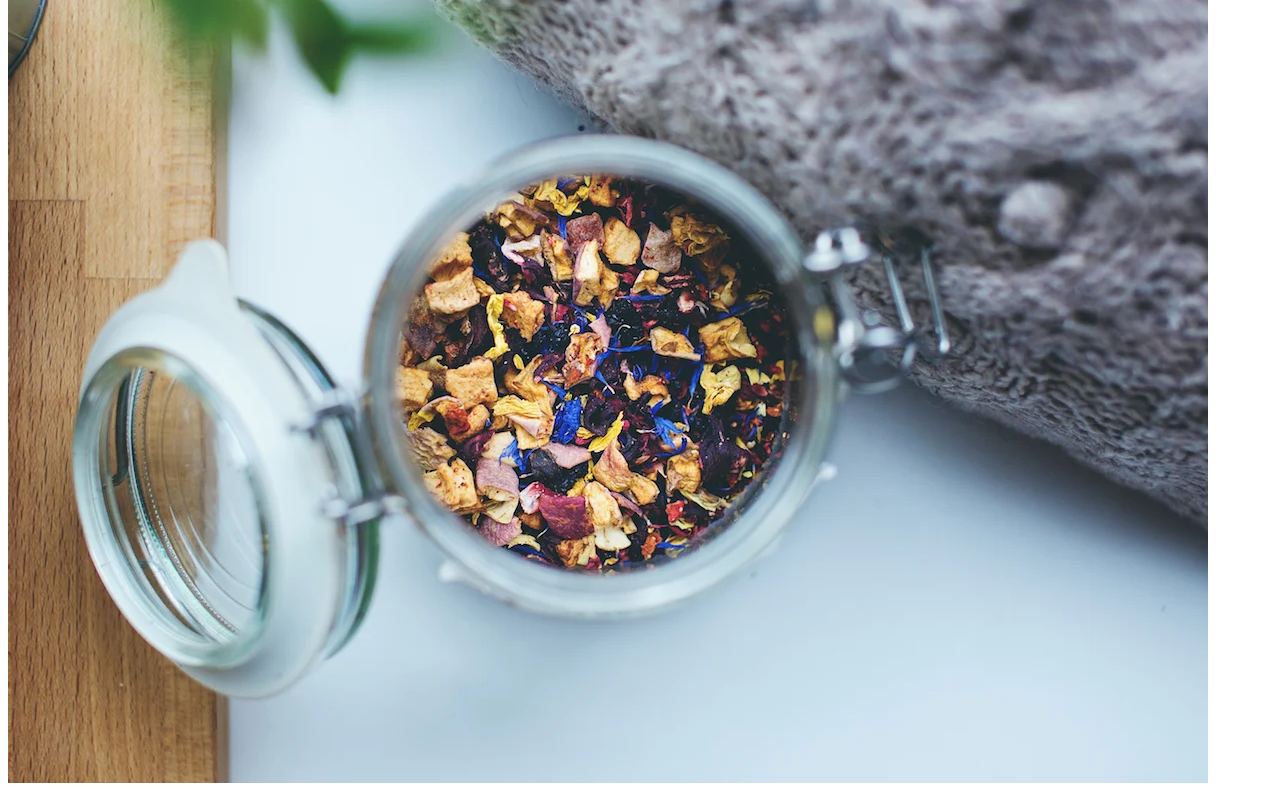
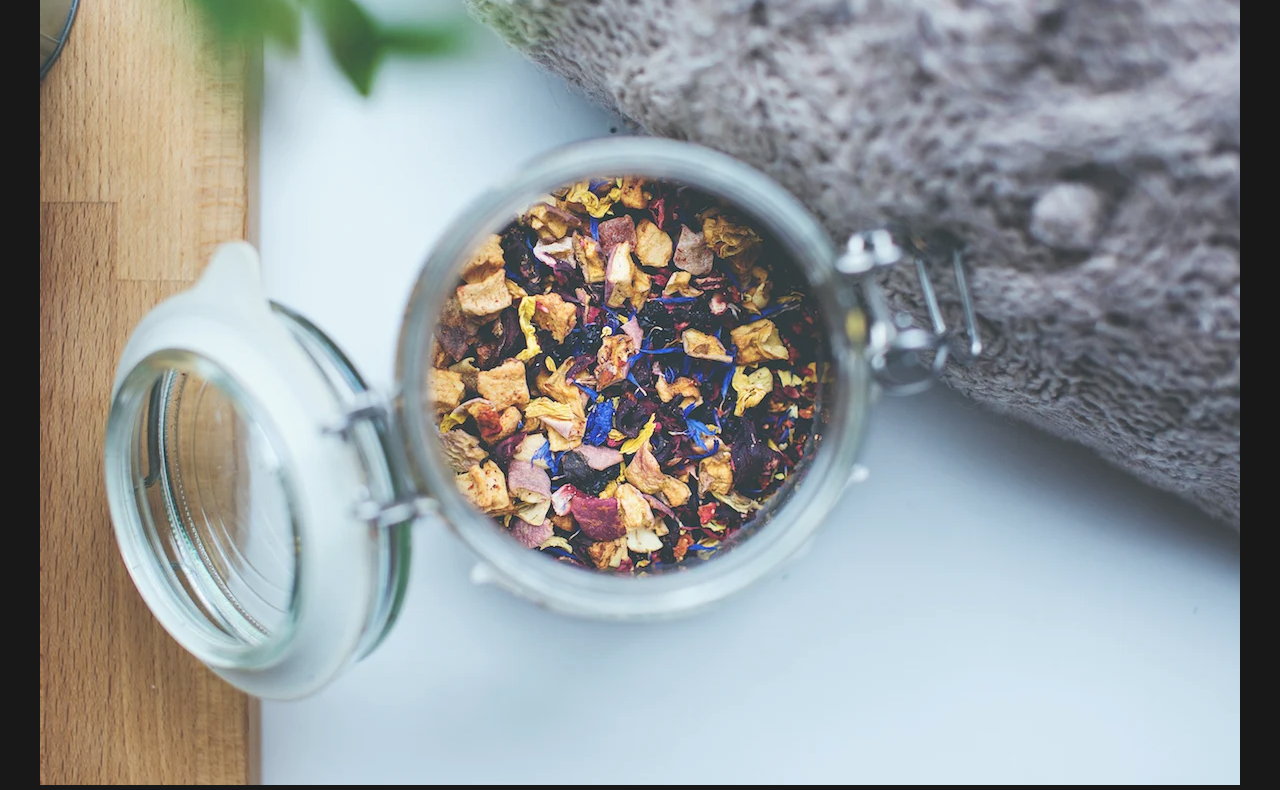
Before and after one commit to jt-ziolo/Codecademy-Web-Development-Foundations-Off-Platform-Project-Tea-Cozy, a plain HTML site: page index.html in a window 1280 px wide. Shown: the part 113-903 px from the top of the page. Drawn offline with Linux system fonts and the light colour scheme.

Commit message:
feat: link stylesheet and define root styles

```diff
--- a/index.html
+++ b/index.html
@@ -4,6 +4,7 @@
     <meta charset="UTF-8" />
     <meta http-equiv="X-UA-Compatible" content="IE=edge" />
     <meta name="viewport" content="width=device-width, initial-scale=1.0" />
+    <link rel="stylesheet" href="style.css">
     <title>Tea Cozy</title>
   </head>
   <body>
--- a/style.css
+++ b/style.css
@@ -1,2 +1,8 @@
-* {
+:root {
+  font-family: Helvetica;
+  font-size: 22px;
+  color: seashell;
+  background-color: black;
+  opacity: 0.9;
+  text-align: center;
 }
```
